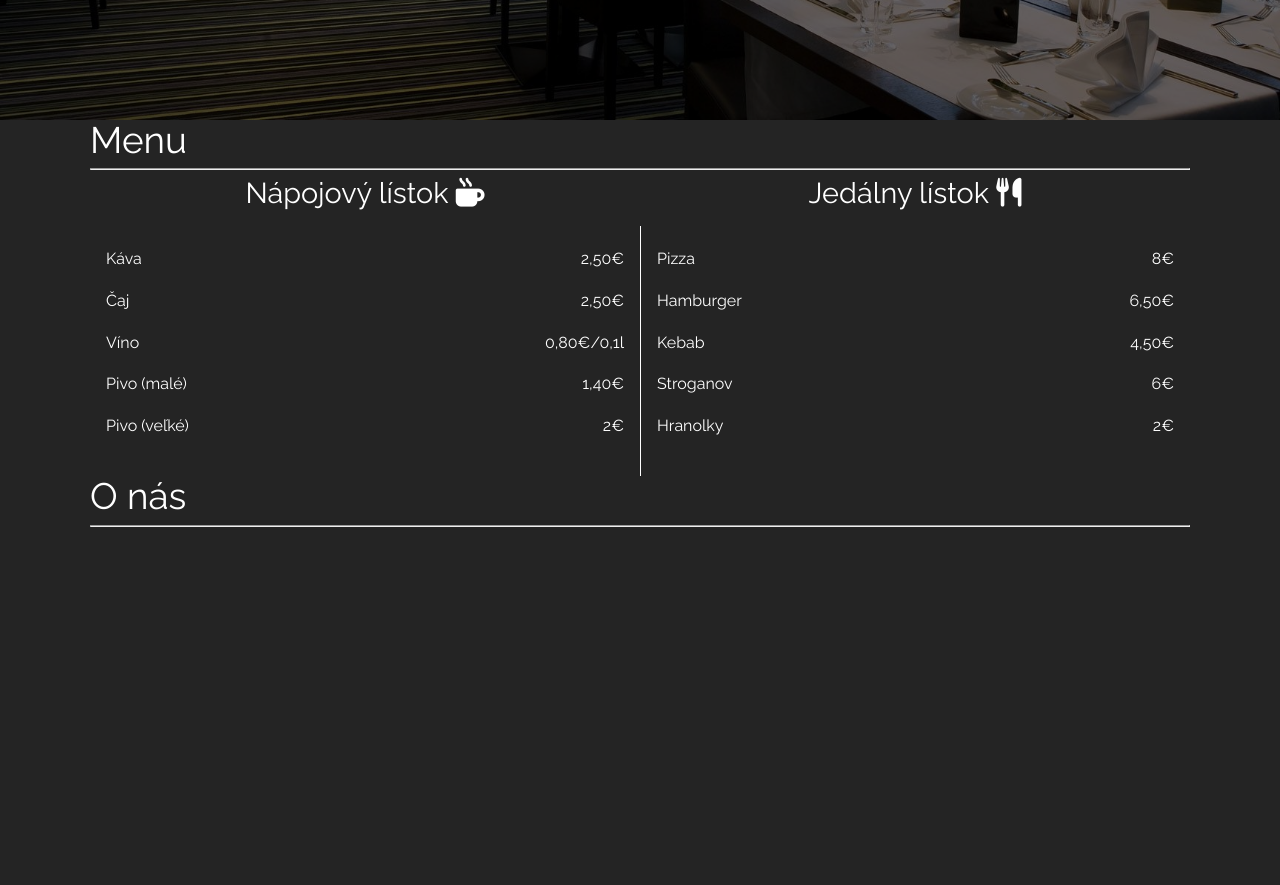
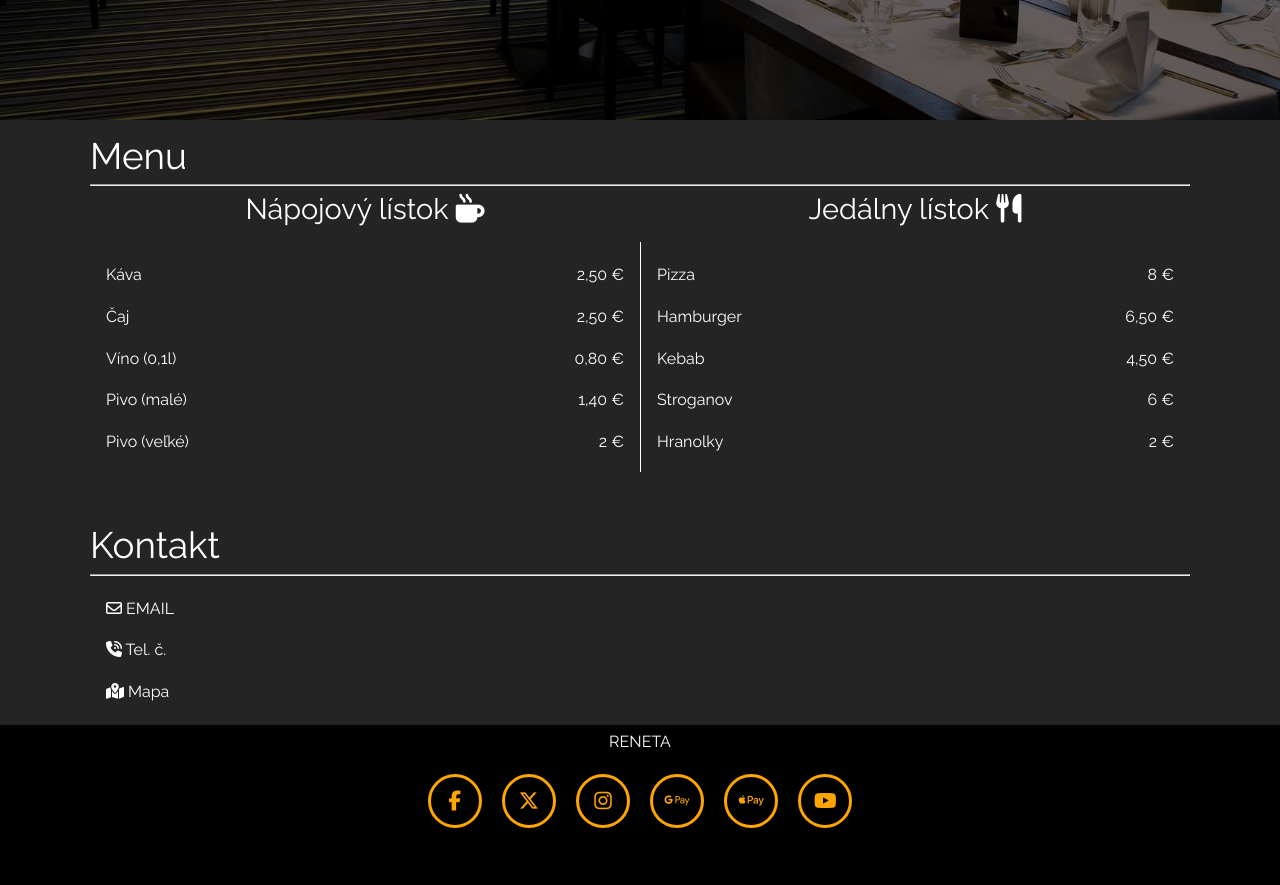
Before and after one commit to marekbajus/reneta, a plain HTML site: page index.html in a window 1280 px wide. Shown: the part 680-1565 px from the top of the page. Before the commit the page ends 1215 px from the top, so only its background shows below. Drawn offline with Linux system fonts and the light colour scheme.

Commit message:
Add files via upload

```diff
--- a/index.html
+++ b/index.html
@@ -17,7 +17,8 @@
             <ul>
                 <li><a href="index.html">domov</a></li>
                 <li><a href="#menu">menu</a></li>
-                <li><a href="#onas">o nás</a></li>
+                <li><a href="#menu">galéria</a></li>
+                <li><a href="#kontakt">kontakt</a></li>
             </ul>
         </nav>
     </header>
@@ -28,10 +29,15 @@
             <div class="popis">
                 <h2><span class="reneta">RE</span>NETA</h2>
                 <p>reštaurácia</p>
-                <a href="#menu">MENU</a>
+                <a href="#menu">
+                    <span class="text">MENU</span>
+                    <i class="fa-solid fa-utensils"></i>
+                </a>
             </div>
         </div>
     </div>
+
+    <!-- <div class="trojuholnik1"></div> -->
 
     <div id="menu" class="container menu"><h3>Menu</h3>
         <hr>
@@ -46,17 +52,17 @@
             <div class="gridleft">
                 <p>Káva</p>
                 <p>Čaj</p>
-                <p>Víno</p>
+                <p>Víno (0,1l)</p>
                 <p>Pivo (malé)</p>
                 <p>Pivo (veľké)</p>
             </div>
 
             <div class="gridleftmiddle">
-                <p>2,50€</p>
-                <p>2,50€</p>
-                <p>0,80€/0,1l</p>
-                <p>1,40€</p>
-                <p>2€</p>
+                <p>2,50 €</p>
+                <p>2,50 €</p>
+                <p>0,80 €</p>
+                <p>1,40 €</p>
+                <p>2 €</p>
             </div>
 
             <div class="gridrightmiddle">
@@ -68,18 +74,68 @@
             </div>
 
             <div class="gridright">
-                <p>8€</p>
-                <p>6,50€</p>
-                <p>4,50€</p>
-                <p>6€</p>
-                <p>2€</p>
+                <p>8 €</p>
+                <p>6,50 €</p>
+                <p>4,50 €</p>
+                <p>6 €</p>
+                <p>2 €</p>
             </div>
         </div>
     </div>
 
-    <div id="onas" class="container">
-        <h3>O nás</h3>
+    <br>
+    <br>
+    <br>
+
+    <div id="kontakt" class="container kontakt">
+        <h3>Kontakt</h3>
         <hr>
+        <p><a href="mailto:restauracia@reneta.com"><i class="fa-regular fa-envelope"></i> EMAIL</a></p>
+        <p><a href="tel:+421xxxxxxxxx"><i class="fa-solid fa-phone-volume"></i> Tel. č.</a></p>
+        <p><a href="https://maps.app.goo.gl/6k9SVupKB2yZMotdA"><i class="fa-solid fa-map-location-dot"></i> Mapa</a></p>
     </div>
+
+    <footer>
+        <div class="container">
+            <p>RENETA</p>
+
+            <a href="#">
+                <div class="ikonky">
+                    <i class="fa-brands fa-facebook-f"></i>
+                </div>
+            </a>
+
+            <a href="#">
+                <div class="ikonky">
+                    <i class="fa-brands fa-x-twitter"></i>
+                </div>
+            </a>
+
+            <a href="#">
+                <div class="ikonky">
+                    <i class="fa-brands fa-instagram"></i>
+                </div>
+            </a>
+
+            <a href="#">
+                <div class="ikonky">
+                    <i class="fa-brands fa-google-pay"></i>
+                </div>
+            </a>
+
+            <a href="#">
+                <div class="ikonky">
+                    <i class="fa-brands fa-apple-pay"></i>
+                </div>
+            </a>
+
+            <a href="#">
+                <div class="ikonky">
+                    <i class="fa-brands fa-youtube"></i>
+                </div>
+            </a>
+
+        </div>
+    </footer>
 </body>
 </html>
--- a/style.css
+++ b/style.css
@@ -39,6 +39,7 @@ header {
     width: 100%;
     z-index: 1;
     background-image: linear-gradient(rgba(0,0,0,0.6),rgba(0,0,0,0));
+    box-sizing: border-box;
 }
 
 .logo img {
@@ -56,7 +57,11 @@ header {
 
 .navig li {
     display: inline-block;
-    margin: 0 1.1rem 0 1.1rem;
+    margin-right: 1rem;
+}
+
+.navig li:not(:last-child) {
+    margin-right: 1rem;
 }
 
 .navig a {
@@ -127,7 +132,7 @@ header {
     text-decoration: none;
     color: white;
     font-weight: 600;
-    background-color: orange;
+    border: 3px solid orange;
     padding: 1rem 1.5rem;
     border-radius: 3rem;
     margin-top: 1.5rem;
@@ -135,7 +140,7 @@ header {
 }
 
 .popis a:hover {
-    background-color: darkorange;
+    background-color: orange;
 }
 
 .reneta {
@@ -144,10 +149,14 @@ header {
 
 /* grid */
 
+.menu {
+    margin-top: 1rem;
+}
+
 .grid {
     display: grid;
     grid-template-columns: 1fr 1fr 1fr 1fr;
-    grid-template-rows: 3rem 250px;
+    grid-template-rows: 3rem 230px;
 }
 
 .gridtopl {
@@ -190,3 +199,69 @@ header {
 .border {
     border-left: 1px solid white;
 }
+
+/* kontakt */
+
+.kontakt a {
+    text-decoration: none;
+    color: white;
+    padding: 0 1rem;
+}
+
+footer {
+    background-color: black;
+    height: 10rem;
+    text-align: center;
+    width: 100%;
+}
+
+footer p {
+    padding-top: 0.5rem;
+}
+
+.ikonky {
+    width: 3rem;
+    height: 3rem;
+    line-height: 3rem;
+    border: 3px solid orange;
+    color: orange;
+    text-align: center;
+    border-radius: 50%;
+    transition: all 1s;
+    display: inline-block;
+    margin: 0 0.5rem;
+    font-size: 20px;
+}
+
+.ikonky:hover {
+    background-color: orange;
+    color: white;
+    transform: rotateY(360deg);
+}
+
+.container a {
+    text-decoration: none;
+}
+
+.trojuholnik1::before, .trojuholnik1::after {
+	content: "";
+	position: absolute;
+	left: 0;
+	top: 0;
+	transform: translateY(-100%);
+}
+
+.trojuholnik1::after {
+	border-top: 4.8vw solid transparent;
+	border-right: 100vw solid #242424;
+}
+
+.trojuholnik1::before {
+	border-top: 6.8vw solid transparent;
+	border-right: 100vw solid orange;
+}
+
+.trojuholnik1 {
+	position: relative;
+	z-index: 2;
+}
```
